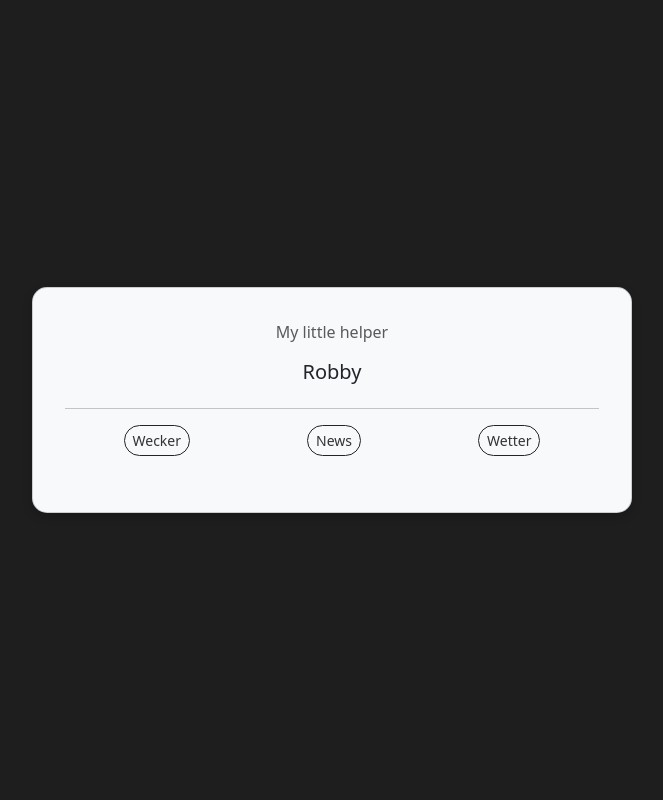
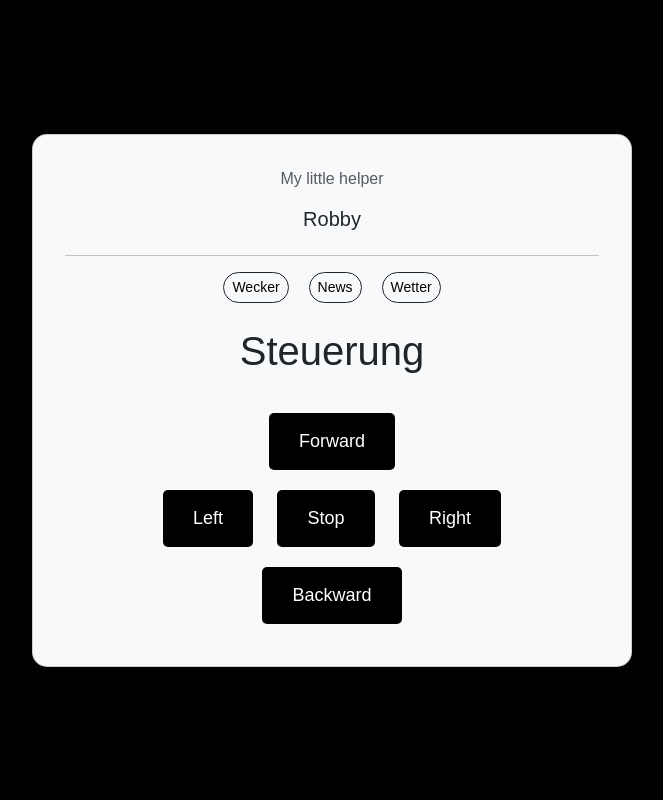
Before and after one commit to IvanaCaran/MyLittleHelper, a Flask app: page / in a window 1280 px wide. Shown: the whole page, without its empty margins (308-971 px from the left). Run offline with Flask 3, Linux system fonts and the light colour scheme.

Commit message:
Update Startseite.html

```diff
--- a/templates/Startseite.html
+++ b/templates/Startseite.html
@@ -7,25 +7,48 @@
     <link href="https://cdn.jsdelivr.net/npm/bootstrap@5.3.0-alpha1/dist/css/bootstrap.min.css" rel="stylesheet">
     <style>
         body {
-            background-color: #1e1e1e;
+            background-color: #000;
             color: white;
             display: flex;
             justify-content: center;
             align-items: center;
             height: 100vh;
             margin: 0;
+            font-family: Arial, sans-serif;
         }
         .card-custom {
             width: 100%;
             max-width: 600px;
-            background-color: #f8f9fa;
-            color: #333;
+            background-color: #333;
+            color: black;
             box-shadow: 0px 4px 10px rgba(0, 0, 0, 0.2);
             border-radius: 15px;
             padding: 2rem;
         }
         .btn-outline-dark {
-            color: #333;
+            color: black;
+        }
+        .button {
+            margin: 10px;
+            padding: 15px 30px;
+            font-size: 18px;
+            cursor: pointer;
+            border: none;
+            border-radius: 5px;
+        }
+        .button:hover {
+            background-color: #444; /* Helleres Grau beim Hover-Effekt */
+        }
+        .up { background-color: #000000; color: white; }
+        .down { background-color: black; color: white; }
+        .left, .right { background-color: #000000; color: white; }
+        .stop { background-color: #000000; color: white; }
+        .nav-buttons {
+            margin-top: 20px;
+        }
+        /* Stil für die oberen Buttons */
+        .top-buttons a {
+            margin: 0 10px;
         }
     </style>
 </head>
@@ -36,15 +59,40 @@
             <h5 class="card-title">Robby</h5>
         </div>
         <hr>
-        <div class="d-flex justify-content-around mb-4">
+
+
+        <div class="top-buttons d-flex justify-content-center mb-4">
             <a href="/wecker" class="btn btn-outline-dark btn-sm rounded-pill">Wecker</a>
             <a href="/news" class="btn btn-outline-dark btn-sm rounded-pill">News</a>
             <a href="/wetter" class="btn btn-outline-dark btn-sm rounded-pill">Wetter</a>
+        </div>
 
+        <h1>Steuerung</h1>
+
+
+        <div class="nav-buttons">
+            <button class="button up" onclick="sendCommand('forward')">Forward</button><br>
+            <button class="button left" onclick="sendCommand('left')">Left</button>
+            <button class="button stop" onclick="sendCommand('stop')">Stop</button>
+            <button class="button right" onclick="sendCommand('right')">Right</button><br>
+            <button class="button down" onclick="sendCommand('backward')">Backward</button>
         </div>
     </div>
 
     <!-- Bootstrap JS -->
     <script src="https://cdn.jsdelivr.net/npm/bootstrap@5.3.0-alpha1/dist/js/bootstrap.bundle.min.js"></script>
+
+    <script>
+        function sendCommand(direction) {
+            fetch('/move', {
+                method: 'POST',
+                headers: { 'Content-Type': 'application/json' },
+                body: JSON.stringify({ direction: direction })
+            })
+            .then(response => response.json())
+            .then(data => console.log(data))
+            .catch(error => console.error('Error:', error));
+        }
+    </script>
 </body>
 </html>
```
